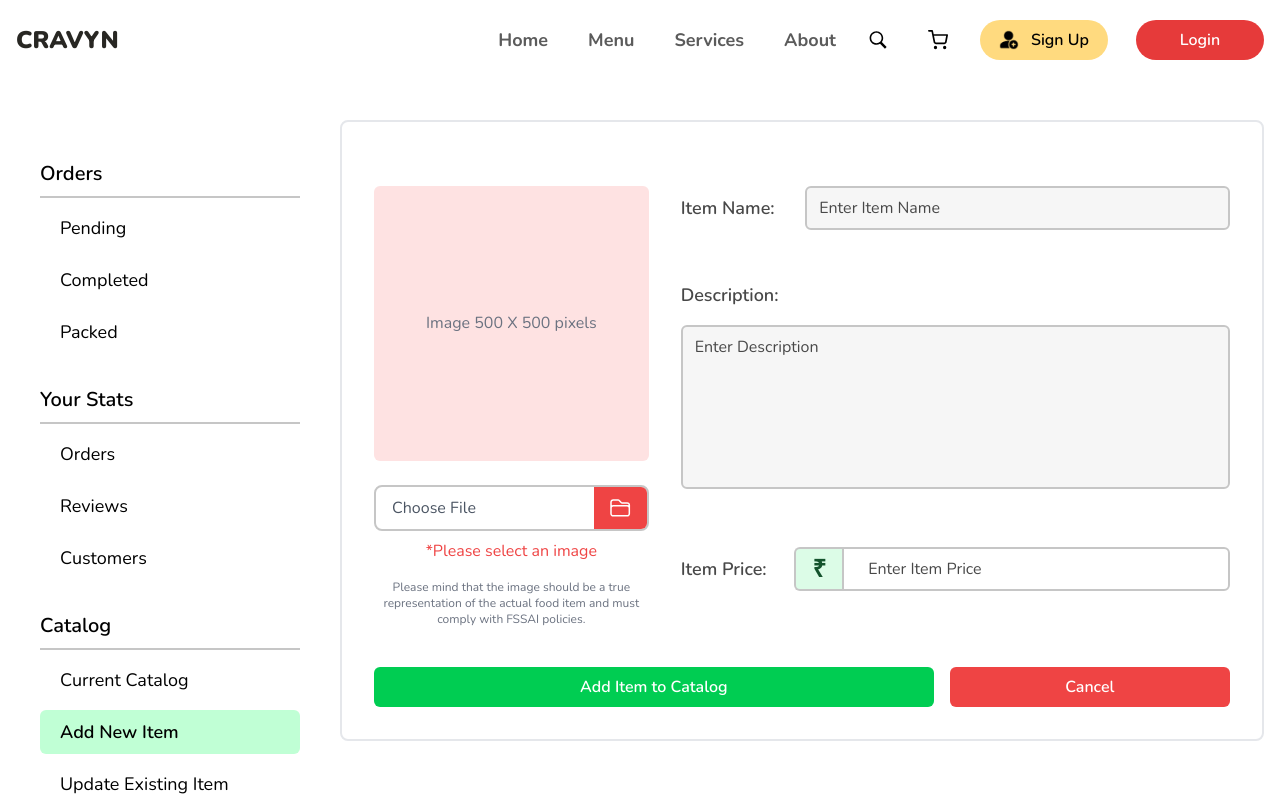
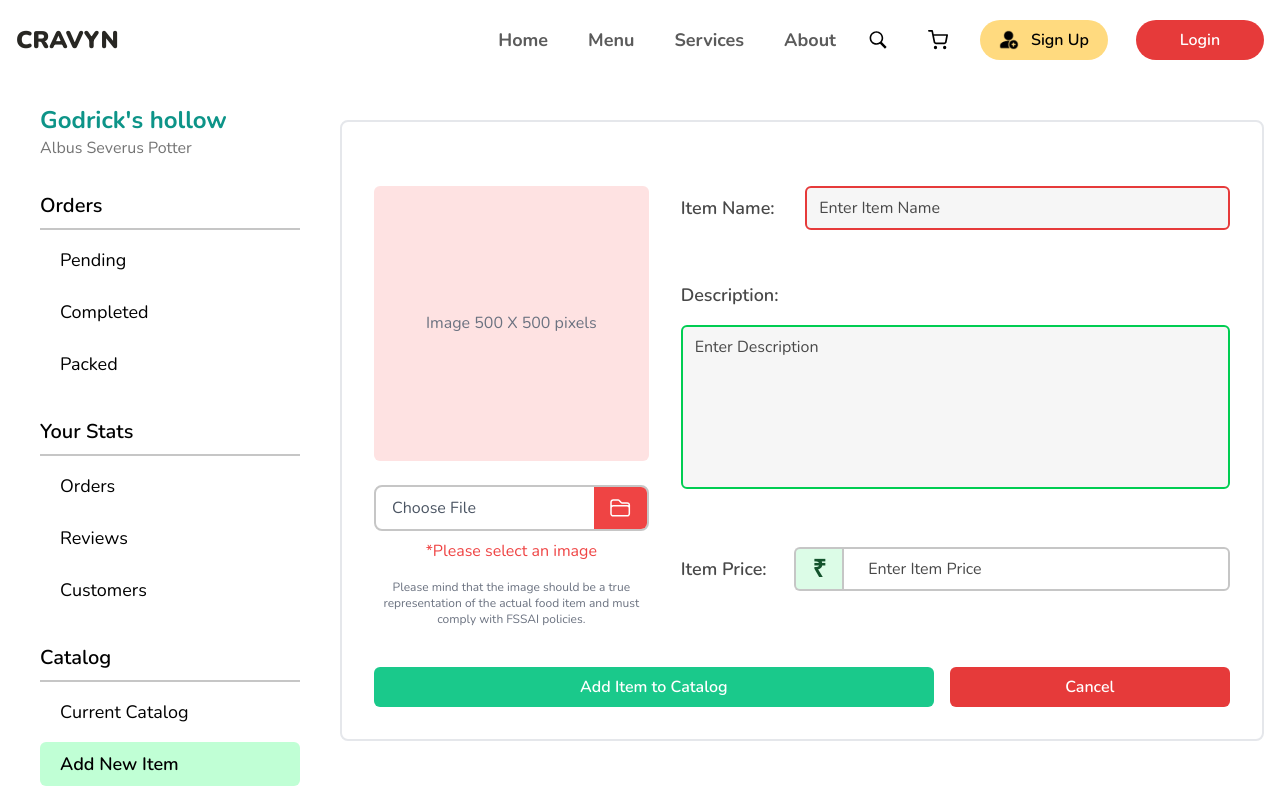
Before and after one commit to rahulc0dy/cravyn-web-frontend, a Next.js app: page /restaurant/catalog/add in a window 1280 px wide. Shown: the top 800 px of the page. Built offline with nearby package versions, Linux system fonts and the light colour scheme.

Commit message:
sidebar z index fix, color fixes

```diff
--- a/app/restaurant/layout.jsx
+++ b/app/restaurant/layout.jsx
@@ -3,7 +3,10 @@ import Sidebar from "@components/restaurant/Sidebar";
 export default function RestaurantLayout({ children }) {
   return (
     <div className="wrapper lg:grid grid-cols-[1fr_3fr] relative gap-4">
-      <Sidebar />
+      <Sidebar
+        restaurantName={"Godrick's hollow"}
+        restaurantOwnerName={"Albus Severus Potter"}
+      />
       {children}
     </div>
   );
--- a/components/restaurant/AddItemForm.jsx
+++ b/components/restaurant/AddItemForm.jsx
@@ -27,7 +27,9 @@ const FoodItemForm = () => {
             <input
               type="text"
               placeholder="Enter Item Name"
-              className="w-full placeholder-grey-dark-3 bg-grey-light-2 px-3 py-2 border-2 border-grey-light-3 rounded-md"
+              className="w-full placeholder-grey-dark-3 bg-grey-light-2 px-3 py-2 border-2 border-grey-light-3 rounded-md invalid:border-primary-red valid:border-secondary-green placeholder-shown:border-grey-light-3"
+              required
+              minLength={3}
             />
           </div>
 
@@ -37,8 +39,10 @@ const FoodItemForm = () => {
             </p>
             <textarea
               placeholder="Enter Description"
-              className="bg-grey-light-2 placeholder-grey-dark-3 w-full px-3 py-2 border-2 border-grey-light-3 rounded-md resize-none focus:outline-none focus:ring focus:ring-green-200"
+              className="bg-grey-light-2 placeholder-grey-dark-3 w-full px-3 py-2 border-2 border-grey-light-3 rounded-md resize-none invalid:border-primary-red valid:border-secondary-green placeholder-shown:border-grey-light-3"
               rows="6"
+              minLength={10}
+              maxLength={300}
             />
           </div>
 
@@ -59,10 +63,10 @@ const FoodItemForm = () => {
       </div>
 
       <div className=" flex justify-between mt-2">
-        <button className="w-2/3 px-6 py-2 bg-secondary-green text-white font-semibold rounded-md hover:bg-teal-700">
+        <button className="w-2/3 px-6 py-2 bg-primary-green text-white font-semibold rounded-md hover:brightness-90">
           Add Item to Catalog
         </button>
-        <button className="font-semibold w-1/3 ml-4 px-6 py-2 bg-red-500 text-white rounded-md hover:bg-red-600">
+        <button className="font-semibold w-1/3 ml-4 px-6 py-2 bg-primary-red text-white rounded-md hover:brightness-90">
           Cancel
         </button>
       </div>
--- a/components/restaurant/OrderCard.jsx
+++ b/components/restaurant/OrderCard.jsx
@@ -51,7 +51,7 @@ const OrderCard = ({ orderId, time, items, total, func }) => {
       </div>
       <button
         onClick={func}
-        className="mt-4 text-secondary-green hover:text-lg hover:text-red-800 font-semibold px-4"
+        className="mt-4 text-secondary-green hover:scale-105 hover:underline hover:text-tertiary-green font-semibold px-4 transition-all"
       >
         View Details
       </button>
--- a/components/restaurant/OrderDetailsDialog.jsx
+++ b/components/restaurant/OrderDetailsDialog.jsx
@@ -15,8 +15,11 @@ const OrderDetailsDialog = ({
 }) => {
   if (!visible) return null;
   return (
-    <div className=" fixed inset-0 flex justify-center items-center bg-black bg-opacity-50 px-4">
-      <div className="bg-white shadow-lg w-full max-w-2xl h-screen max-h-[95svh] overflow-y-scroll p-6">
+    <div className=" fixed inset-0 flex justify-center items-center bg-black bg-opacity-50 px-4 z-50">
+      <div
+        className="bg-white shadow-lg w-full max-w-2xl h-screen max-h-[95svh] overflow-y-scroll p-6"
+        onClick={() => {}}
+      >
         <div className="grid grid-cols-[auto_1fr_auto] items-center pb-2">
           <div className="text-3xl font-extrabold border-r-2 border-black pr-4 tracking-widest text-grey-dark-3">
             {orderId}
@@ -32,11 +35,11 @@ const OrderDetailsDialog = ({
         </div>
 
         <div className="mb-4">
-          <h2 className="font-bold text-secondary-red text-xl mb-4">
+          <h2 className="font-bold text-tertiary-green text-xl mb-4">
             Order Items:
           </h2>
           <table className="w-full table-auto">
-            <thead className="bg-yellow-100">
+            <thead className="bg-accent-green">
               <tr>
                 <th className="text-left py-2 px-5">Item</th>
                 <th className="text-left py-2 px-2">Qty.</th>
@@ -58,11 +61,11 @@ const OrderDetailsDialog = ({
                 </tr>
               ))}
               <tr>
-                <td className=" text-green-600 font-bold text-lg py-1 px-5  border-t-4 border-gray-300">
+                <td className=" text-primary-green font-bold text-lg py-1 px-5  border-t-4 border-gray-300">
                   Order Total:
                 </td>
                 <td className="py-1 px-2 text-lg font-semibold text-gray-500 border-t-4 border-gray-300"></td>
-                <td className="py-1 px-2 text-green-600 font-bold text-lg mb-4 border-t-4 border-gray-300 pt-4 pr-8">
+                <td className="py-1 px-2 text-primary-green font-bold text-lg mb-4 border-t-4 border-gray-300 pt-4 pr-8">
                   ₹ {totalPrice.toFixed(2)}
                 </td>
               </tr>
@@ -71,7 +74,7 @@ const OrderDetailsDialog = ({
         </div>
 
         <div className="mb-4">
-          <h3 className="font-bold text-secondary-red text-xl">
+          <h3 className="font-bold text-tertiary-green text-xl">
             Instructions:
           </h3>
           <div className="bg-gray-100 p-3 rounded-md mt-2">{instructions}</div>
@@ -79,7 +82,7 @@ const OrderDetailsDialog = ({
 
         <div className="grid grid-cols-2 gap-6 mb-4">
           <div>
-            <h3 className="font-bold text-secondary-red text-xl mb-3">
+            <h3 className="font-bold text-tertiary-green text-xl mb-3">
               Delivery Address:
             </h3>
             <p>{address.line1}</p>
@@ -90,7 +93,7 @@ const OrderDetailsDialog = ({
             <p>Landmark: {address.landmark}</p>
           </div>
           <div>
-            <h3 className="font-bold text-secondary-red text-xl mb-3">
+            <h3 className="font-bold text-tertiary-green text-xl mb-3">
               Delivery Partner:
             </h3>
             <p>{deliveryPartner.name}</p>
@@ -101,7 +104,7 @@ const OrderDetailsDialog = ({
         </div>
 
         <div className="flex items-center mb-4">
-          <label className="font-bold text-secondary-red text-xl mr-4">
+          <label className="font-bold text-tertiary-green text-xl mr-4">
             Order Status:
           </label>
           <select className="border-2 border-grey-light-3 px-12 py-1 rounded-md">
--- a/components/restaurant/Sidebar.jsx
+++ b/components/restaurant/Sidebar.jsx
@@ -3,8 +3,9 @@
 import { useState } from "react";
 import Link from "next/link";
 import { usePathname } from "next/navigation";
+import Image from "next/image";
 
-const Sidebar = () => {
+const Sidebar = ({ restaurantName, restaurantOwnerName }) => {
   const [isOpen, setIsOpen] = useState(false); // State to manage sidebar visibility
   const path = usePathname();
 
@@ -46,13 +47,13 @@ const Sidebar = () => {
             xmlns="http://www.w3.org/2000/svg"
             fill="none"
             viewBox="0 0 24 24"
-            stroke-width="1.5"
+            strokeWidth="1.5"
             stroke="currentColor"
-            class="size-6"
+            className="size-6"
           >
             <path
-              stroke-linecap="round"
-              stroke-linejoin="round"
+              strokeLinecap="round"
+              strokeLinejoin="round"
               d="m5.25 4.5 7.5 7.5-7.5 7.5m6-15 7.5 7.5-7.5 7.5"
             />
           </svg>
@@ -73,7 +74,13 @@ const Sidebar = () => {
           isOpen ? "translate-x-0" : "-translate-x-full"
         } lg:translate-x-0 lg:relative lg:flex lg:flex-col lg:w-64`}
       >
-        <div className="py-10">
+        <div className="">
+          <div className="pb-4">
+            <h2 className="text-2xl font-bold text-teal-600">
+              {restaurantName}
+            </h2>
+            <p className=" text-grey-medium">{restaurantOwnerName}</p>
+          </div>
           <div className="py-4 max-w-80">
             <h4 className="text-xl font-semibold pb-2 border-b-2 border-grey-light-3 mb-2">
               Orders
```
